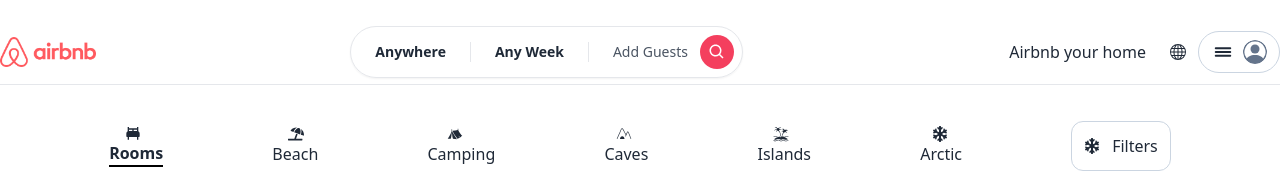
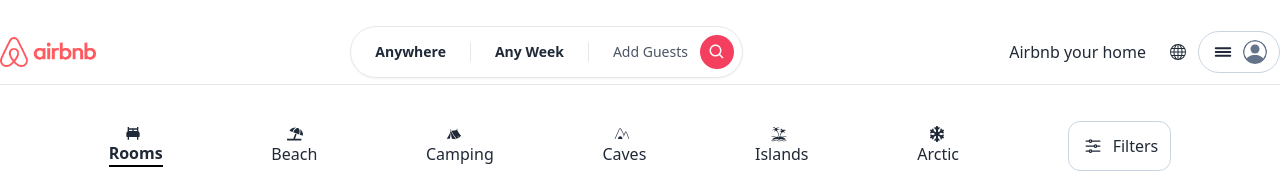
Before and after one commit to Shanto57575/airbnb_clone_client, a React (Vite) app: page / in a window 1280 px wide. Shown: the top 189 px of the page. Built offline with nearby package versions, Linux system fonts and the light colour scheme; no server answers.

Commit message:
fixes bug in category section

```diff
--- a/src/components/Category/Category.jsx
+++ b/src/components/Category/Category.jsx
@@ -1,3 +1,4 @@
+/* eslint-disable react-hooks/exhaustive-deps */
 import { BiSolidBed } from "react-icons/bi";
 import { FaUmbrellaBeach, FaSnowflake } from "react-icons/fa";
 import { GiCampingTent, GiMountainCave, GiIsland } from "react-icons/gi";
@@ -36,7 +37,7 @@ const Category = () => {
 
 	useEffect(() => {
 		filterByCategory();
-	});
+	}, []);
 
 	return (
 		<>
@@ -111,7 +112,20 @@ const Category = () => {
 					className="flex items-center justify-between border border-slate-300 rounded-xl p-3 cursor-pointer"
 					onClick={() => window.my_modal_3.showModal()}
 				>
-					<FaSnowflake className="mr-3" />
+					<svg
+						xmlns="http://www.w3.org/2000/svg"
+						fill="none"
+						viewBox="0 0 24 24"
+						strokeWidth={1.5}
+						stroke="currentColor"
+						className="w-6 h-5 mr-2"
+					>
+						<path
+							strokeLinecap="round"
+							strokeLinejoin="round"
+							d="M10.5 6h9.75M10.5 6a1.5 1.5 0 11-3 0m3 0a1.5 1.5 0 10-3 0M3.75 6H7.5m3 12h9.75m-9.75 0a1.5 1.5 0 01-3 0m3 0a1.5 1.5 0 00-3 0m-3.75 0H7.5m9-6h3.75m-3.75 0a1.5 1.5 0 01-3 0m3 0a1.5 1.5 0 00-3 0m-9.75 0h9.75"
+						/>
+					</svg>
 					<h2>Filters</h2>
 					<dialog id="my_modal_3" className="modal">
 						<form method="dialog" className="modal-box space-y-3">
--- a/src/components/Category/ShowAllCategory.jsx
+++ b/src/components/Category/ShowAllCategory.jsx
@@ -30,7 +30,7 @@ const ShowAllCategory = ({ specificCategory }) => {
 					</span>
 					<div className="card-body p-0 mt-2">
 						<div className="flex items-center justify-between">
-							<h2 className="card-title font-serif">{category.destination}</h2>
+							<h2 className="card-title">{category.destination}</h2>
 							<h4 className="flex items-center gap-1">
 								<AiFillStar /> {category.rating}
 							</h4>
```
